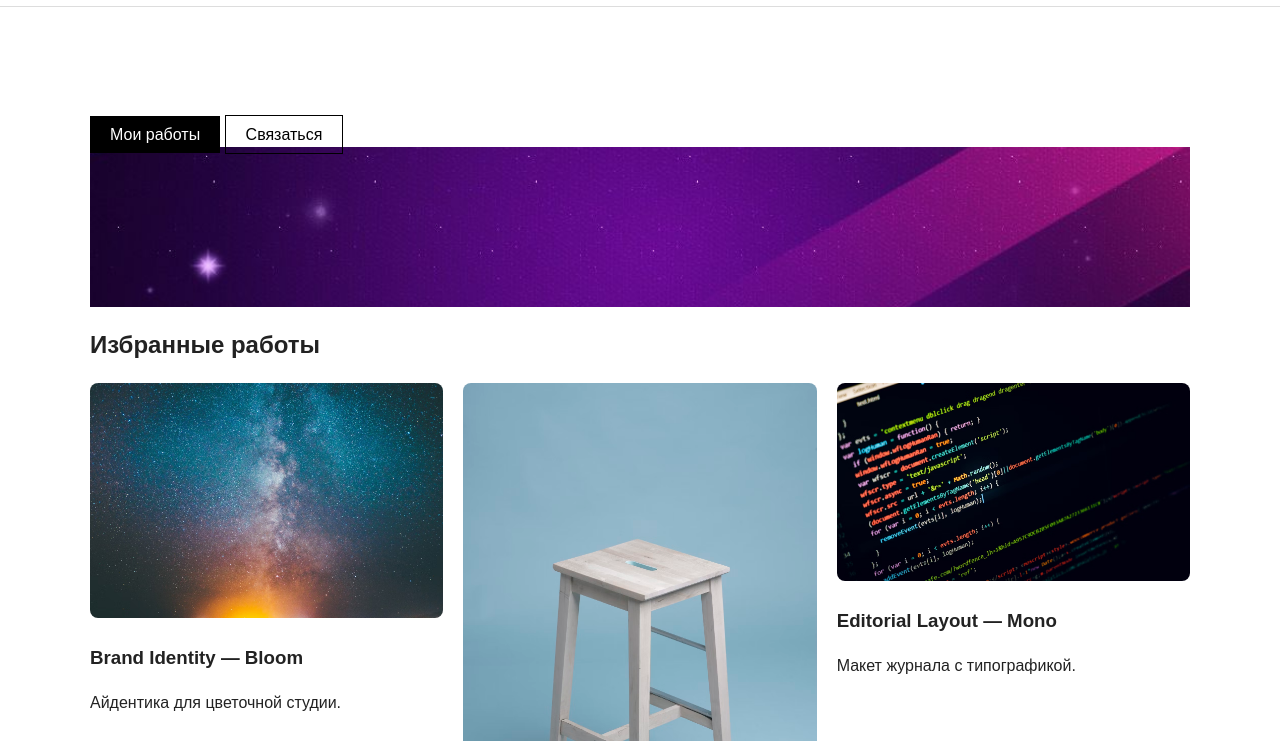
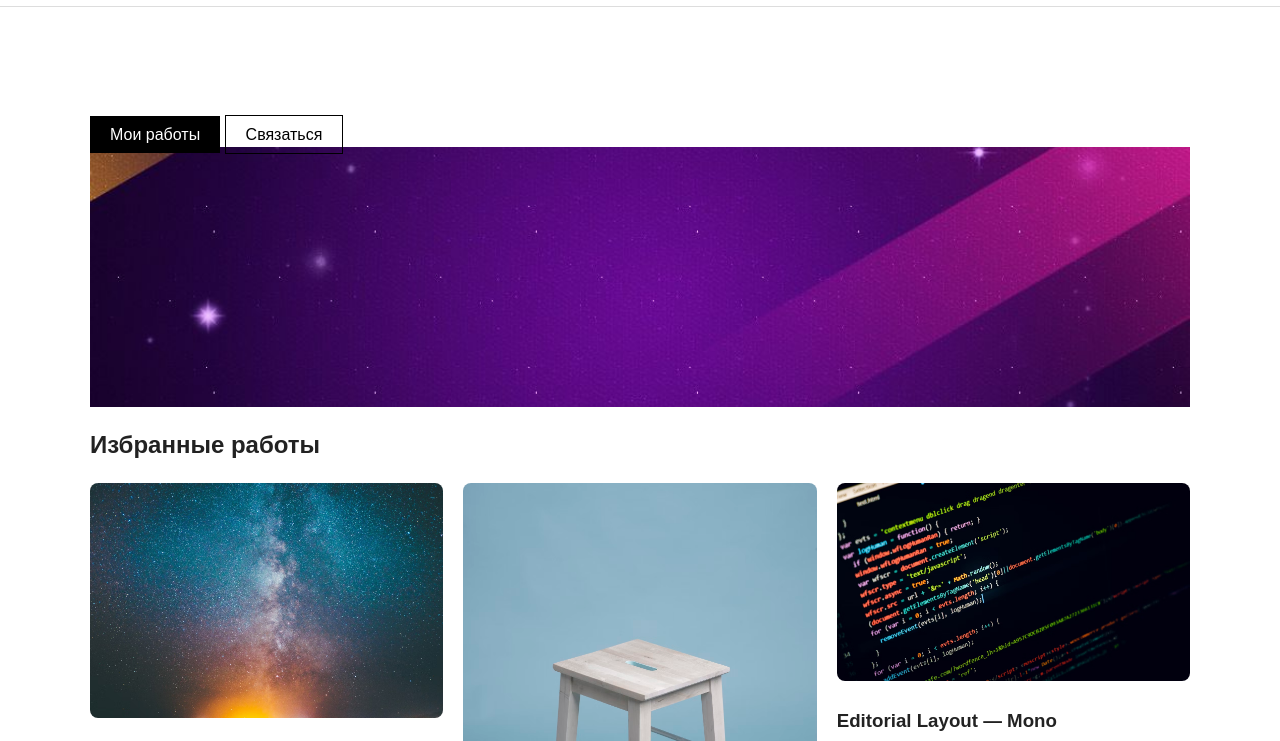
Before and after one commit to Studio-Iryna/Studio-Iryna, a plain HTML site: page index.html in a window 1280 px wide. Shown: the part 48-789 px from the top of the page. Drawn offline with Linux system fonts and the light colour scheme.

Commit message:
Update style.css

```diff
--- a/css/style.css
+++ b/css/style.css
@@ -41,7 +41,7 @@ body {
 }
 .hero {
     position: relative;
-    height: 300px; /* высота баннера */
+    height: 400px; /* высота баннера */
     overflow: hidden;
 }
 .hero-bg {
```
